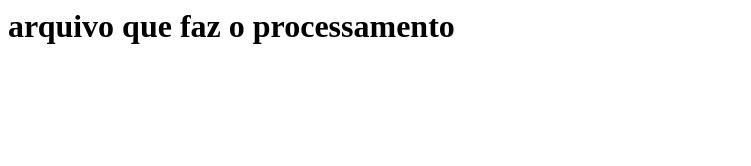
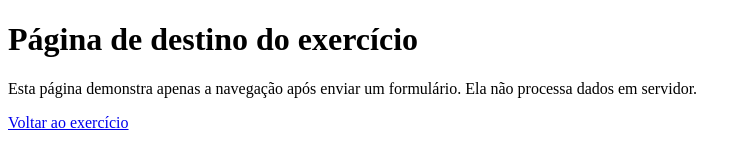
Before and after one commit to iagovitobatista/estudos-full-stack-web, a plain HTML site: page licoes/processa.html in a window 1280 px wide. Shown: the whole page, without its empty margins (0-751 px from the left). Drawn offline with Linux system fonts and the light colour scheme.

Commit message:
fix(html): revisa semantica e estrutura de licoes/processa.html

```diff
--- a/licoes/processa.html
+++ b/licoes/processa.html
@@ -1,4 +1,5 @@
-<h1>
-arquivo que faz o processamento
-
-</h1>
+<!DOCTYPE html>
+<html lang="pt-BR">
+<head><meta charset="UTF-8"><meta name="viewport" content="width=device-width, initial-scale=1"><title>Destino demonstrativo do formulário</title></head>
+<body><h1>Página de destino do exercício</h1><p>Esta página demonstra apenas a navegação após enviar um formulário. Ela não processa dados em servidor.</p><a href="formularios.html">Voltar ao exercício</a></body>
+</html>
```
